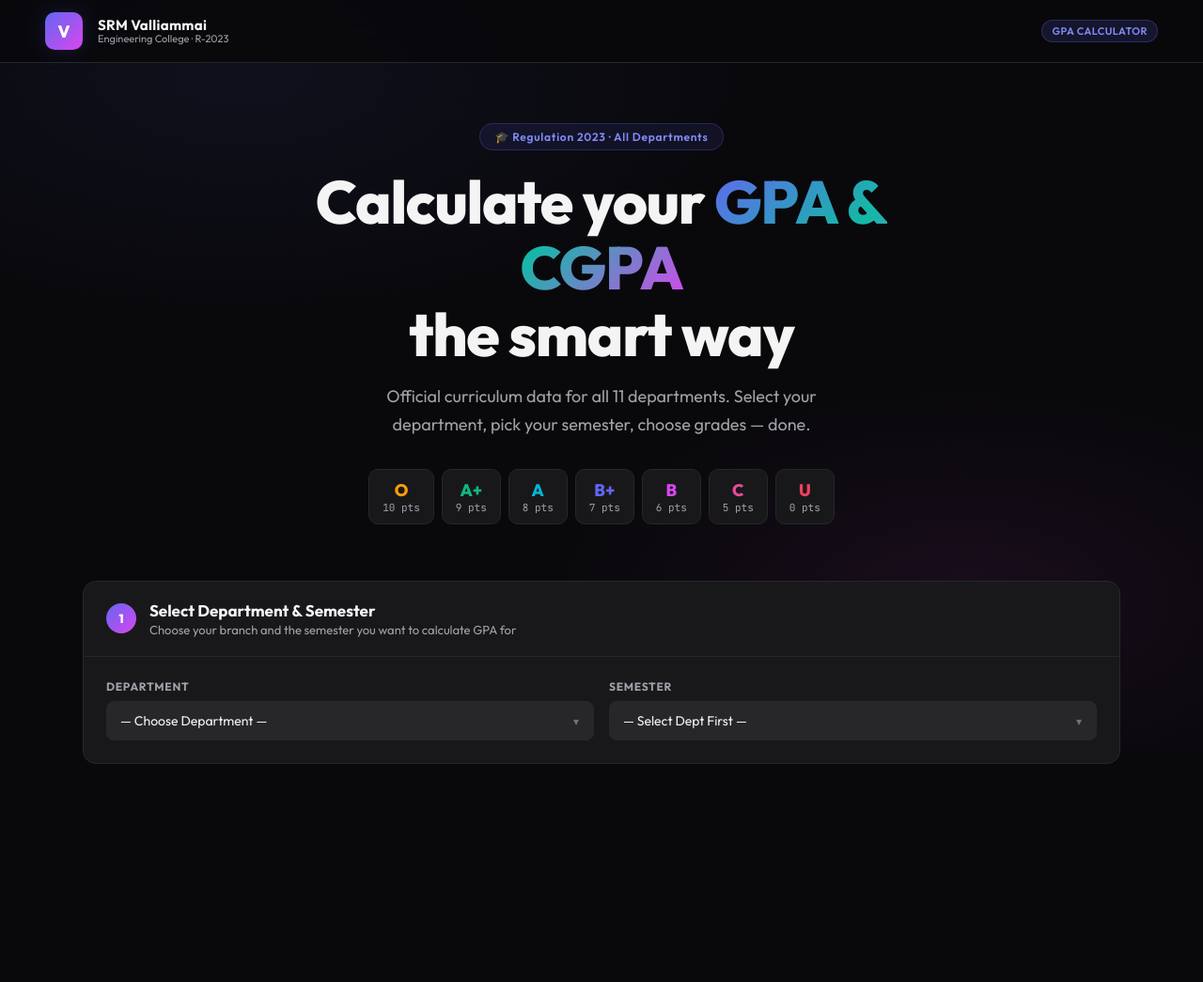
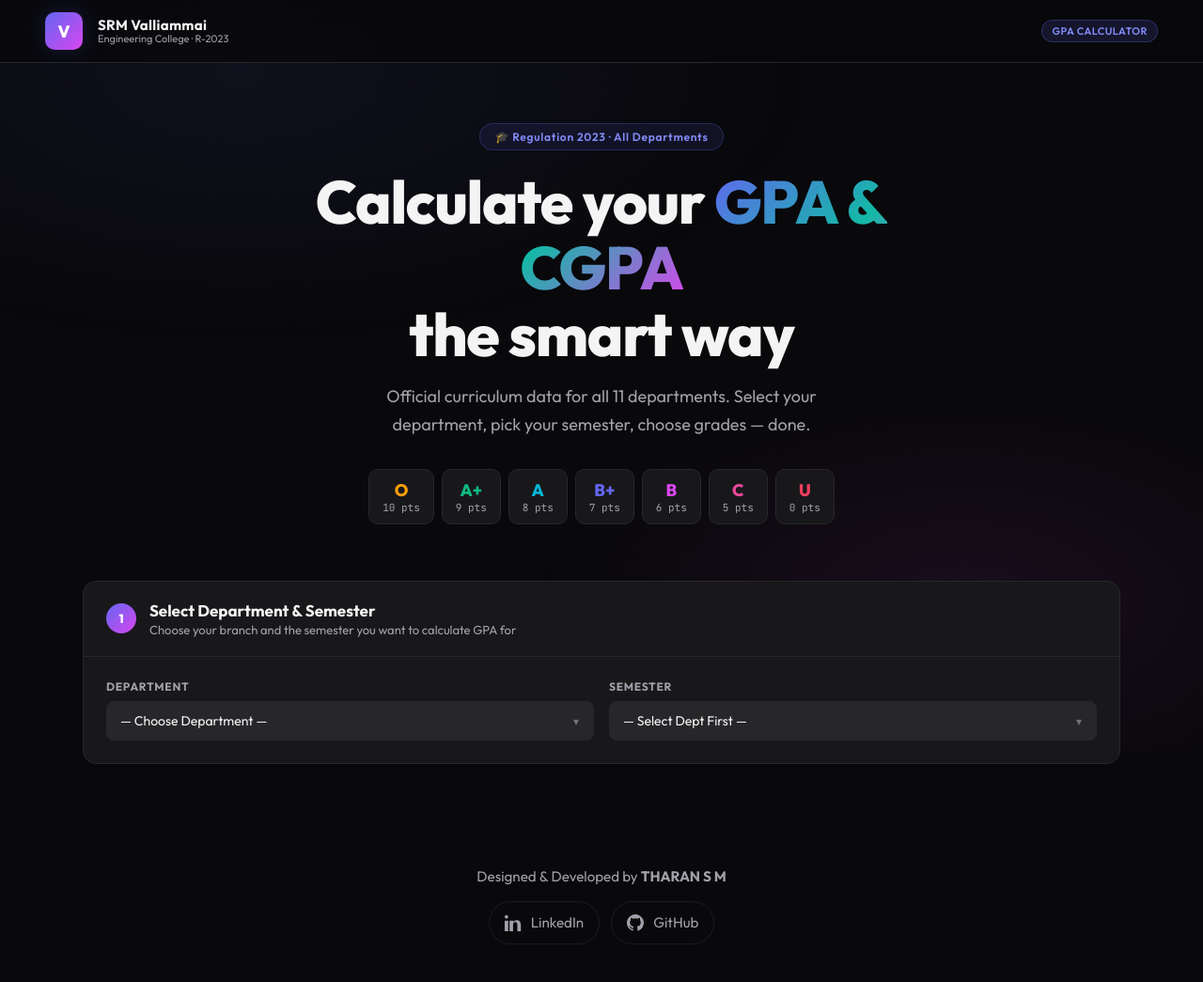
Before and after one commit to THARAN16/srmvec-gpa-calculator, a plain HTML site: page index.html in a window 1280 px wide. Shown: the whole page at 94% size. Before the commit the page ends 893 px from the top, so only its background shows below. Drawn offline with Linux system fonts and the light colour scheme.

Commit message:
added copyrights

```diff
--- a/index.html
+++ b/index.html
@@ -170,6 +170,14 @@ select:focus,input:focus{border-color:var(--accent);box-shadow:0 0 0 3px rgba(99
 .btn-outline:hover{border-color:var(--accent);color:#fff; background:rgba(99,102,241,0.1);}
 .btn-primary{flex:1;min-width:140px;background:linear-gradient(135deg,var(--accent),var(--accent3));border:none;border-radius:var(--radius-sm);color:#fff;font-family:'Outfit',sans-serif;font-size:14px;font-weight:700;padding:12px 20px;cursor:pointer;transition:opacity .2s;}
 .btn-primary:hover{opacity:.88;}
+
+.site-footer{display:flex;flex-direction:column;align-items:center;gap:14px;padding:28px 16px 40px;color:var(--text2);font-size:0.95rem;line-height:1.6;}
+.footer-copy{display:flex;flex-direction:column;align-items:center;gap:6px;text-align:center;max-width:720px;}
+.footer-copy div{max-width:100%;}
+.footer-links{display:flex;flex-wrap:wrap;justify-content:center;gap:12px;}
+.footer-link{display:inline-flex;align-items:center;gap:10px;color:var(--text2);text-decoration:none;padding:10px 16px;border:1px solid rgba(255,255,255,0.08);border-radius:999px;transition:background .2s,color .2s,transform .2s;}
+.footer-link:hover{background:rgba(255,255,255,0.08);color:#fff;transform:translateY(-1px);}
+.footer-link svg{width:18px;height:18px;fill:currentColor;flex-shrink:0;}
 
 /* toast */
 .toast{position:fixed;bottom:24px;right:24px;background:var(--green);color:#000;font-size:14px;font-weight:700;padding:12px 24px;border-radius:10px;z-index:999;transform:translateY(80px);opacity:0;transition:all .35s cubic-bezier(.4,0,.2,1); box-shadow: 0 10px 25px rgba(16, 185, 129, 0.3);}
@@ -1435,5 +1443,20 @@ function showToast(msg){
   setTimeout(()=>t.classList.remove('show'),2800);
 }
 </script>
+  <footer class="site-footer">
+    <div class="footer-copy">
+      <div>Designed & Developed by <strong>THARAN S M</strong></div>
+    </div>
+    <div class="footer-links">
+      <a class="footer-link" href="https://www.linkedin.com/in/tharansm" target="_blank" rel="noreferrer noopener">
+        <svg viewBox="0 0 24 24" aria-hidden="true"><path d="M4.98 3.5C4.98 4.88 3.88 6 2.5 6S0 4.88 0 3.5 1.12 1 2.5 1 4.98 2.12 4.98 3.5zM0 8.99h5V24H0V8.99zm7.5 0h4.7v2.05h.07c.66-1.25 2.28-2.57 4.7-2.57 5.03 0 5.95 3.31 5.95 7.62V24h-5V15.45c0-2.01-.04-4.59-2.8-4.59-2.8 0-3.22 2.18-3.22 4.43V24h-5V8.99z"/></svg>
+        LinkedIn
+      </a>
+      <a class="footer-link" href="https://github.com/THARAN16" target="_blank" rel="noreferrer noopener">
+        <svg viewBox="0 0 24 24" aria-hidden="true"><path d="M12 0a12 12 0 00-3.79 23.39c.6.11.82-.26.82-.58 0-.29-.01-1.05-.01-2.06-3.34.73-4.04-1.61-4.04-1.61-.55-1.39-1.35-1.76-1.35-1.76-1.1-.75.08-.74.08-.74 1.22.09 1.86 1.25 1.86 1.25 1.08 1.85 2.83 1.32 3.52 1.01.11-.79.42-1.32.76-1.62-2.66-.3-5.47-1.33-5.47-5.92 0-1.31.47-2.38 1.24-3.22-.12-.3-.54-1.51.12-3.15 0 0 1.01-.32 3.3 1.23a11.5 11.5 0 016 0c2.29-1.55 3.3-1.23 3.3-1.23.66 1.64.24 2.85.12 3.15.77.84 1.24 1.91 1.24 3.22 0 4.6-2.81 5.62-5.49 5.92.43.37.81 1.1.81 2.22 0 1.6-.01 2.88-.01 3.28 0 .32.21.7.82.58A12 12 0 0012 0z"/></svg>
+        GitHub
+      </a>
+    </div>
+  </footer>
 </body>
 </html>
```
